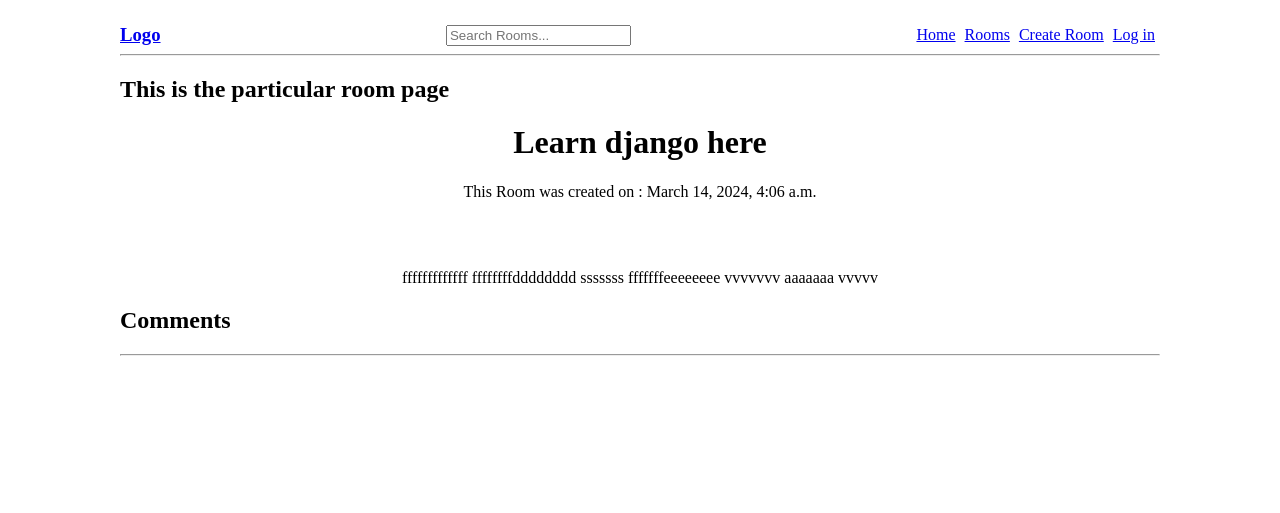
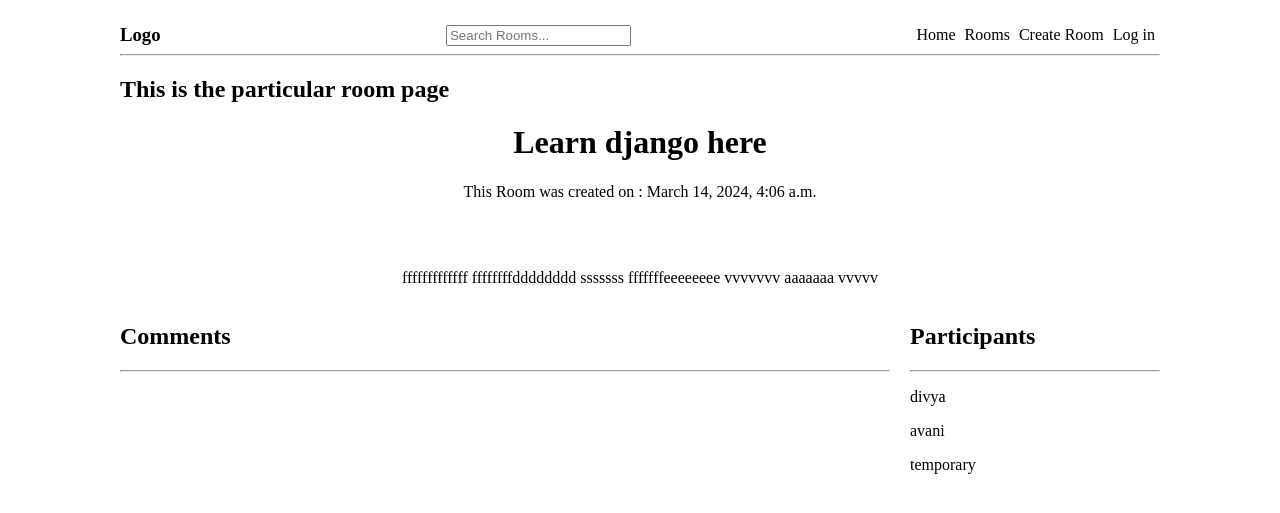
Before and after one commit to Koenisegg484/ChatRooms, a Django app: page /room/9/ in a window 1280 px wide. Shown: the top 513 px of the page. Run offline with Django 5.2, Linux system fonts and the light colour scheme; data comes from the database, SQL or seed files in the repository; both versions use the stored data as it was after the commit.

Commit message:
Created the functions for posting comments in a room

```diff
--- a/FirstProject/firstApp/models.py
+++ b/FirstProject/firstApp/models.py
@@ -13,7 +13,7 @@ class Room(models.Model):
     topic = models.ForeignKey(Topic, on_delete=models.SET_NULL, null=True)
     name = models.CharField(max_length = 200)
     description = models.TextField(null=True, blank=True)
-    # participants =
+    participants = models.ManyToManyField(User, related_name="participants", blank=True)
     updated = models.DateTimeField(auto_now=True)
     created = models.DateTimeField(auto_now_add=True)
 
--- a/FirstProject/firstApp/templates/firstApp/partRoom.html
+++ b/FirstProject/firstApp/templates/firstApp/partRoom.html
@@ -26,7 +26,27 @@
         border: 0px solid white;
         background-color: rgb(255, 255, 255);
     }
+
+    .main-container{
+        display: grid;
+        grid-template-columns: 3fr 1fr;
+    }
+    .messages{
+        margin-right: 10px;
+    }
+    .participants-sidebar{
+        margin-left: 10px;
+    }
+
+    .comment-form{
+        margin: auto;
+        margin-bottom: 10px;
+        padding: 12px 20px;
+    }
 </style>
+
+
+
 <h2>This is the particular room page</h2>
     <center>
         <h1>{{ room.name }}</h1>
@@ -34,10 +54,13 @@
         <p>{{ room.description }}</p>
     </center>
 
-    <div class="messages">
-        <h2><strong>Comments</strong></h2>
-        <hr>
-        {% for message in comments %}
+    <div class="main-container">
+
+
+        <div class="messages">
+            <h2><strong>Comments</strong></h2>
+            <hr>
+            {% for message in comments %}
             <div class="message-body">
                 <div class="upper-tag">
                     <p>@{{ message.user }}</p>
@@ -46,6 +69,21 @@
                 <p class="message">{{ message.body }}</p>
             </div>
 
-        {% endfor %}
+            {% endfor %}
+            {% if request.user.is_authenticated %}
+                <form class="comment-form" action="" method="POST">
+                    {% csrf_token %}
+                    <input type="text" name="msg" id="msg" placeholder="Write a comment here...">
+                </form>
+            {% endif %}
+        </div>
+
+        <div class="participants-sidebar">
+            <h2><strong>Participants</strong></h2>
+            <hr>
+            {% for usr in participants %}
+            <p>{{ usr }}</p>
+            {% endfor %}
+        </div>
     </div>
 {% endblock %}
--- a/FirstProject/firstApp/urls.py
+++ b/FirstProject/firstApp/urls.py
@@ -4,6 +4,7 @@ from . import views
 
 
 urlpatterns = [
+    path('', views.home, name = "home"),
     path('home/', views.home, name = "home"),
     path('room/', views.room, name = "room"),
     path('room/<str:pk>/', views.particularRooms, name = "partRoom"),
--- a/FirstProject/firstApp/views.py
+++ b/FirstProject/firstApp/views.py
@@ -1,6 +1,6 @@
 from .forms import RoomForm
 from django.db.models import Q
-from .models import Room, Topic
+from .models import Room, Topic, Message
 from django.contrib import messages
 from django.http import HttpResponse
 from django.contrib.auth.models import User
@@ -90,8 +90,17 @@ def room(req):
 # This is for creating pages to show details of a particular room
 def particularRooms(request, pk):
     room = Room.objects.get(id=pk)
+    participants = room.participants.all()
     commentmessages = room.message_set.all().order_by('-created')
-    context = {'room' : room, 'pk' : pk, 'comments':commentmessages}
+
+    if request.method == "POST":
+        message = Message.objects.create(
+            user = request.user,
+            room = room,
+            body = request.POST.get('msg')
+        )
+        return redirect('/room/'+pk)
+    context = {'room' : room, 'pk' : pk, 'comments':commentmessages, 'participants' : participants}
 
     return render(request, 'firstApp/partRoom.html', context)
 
--- a/FirstProject/templates/navbar.html
+++ b/FirstProject/templates/navbar.html
@@ -12,6 +12,10 @@
             display: inline;
             margin-left: auto;
             margin-right: 5px;
+        }
+        a{
+            color: rgb(0, 0, 0);
+            text-decoration: none;
         }
     </style>
     <a href="/"><h3 style="margin: 0;">Logo</h3></a>
```
Also changed, not shown: FirstProject/db.sqlite3, FirstProject/firstApp/migrations/0003_alter_room_options_room_participants.py (added).
